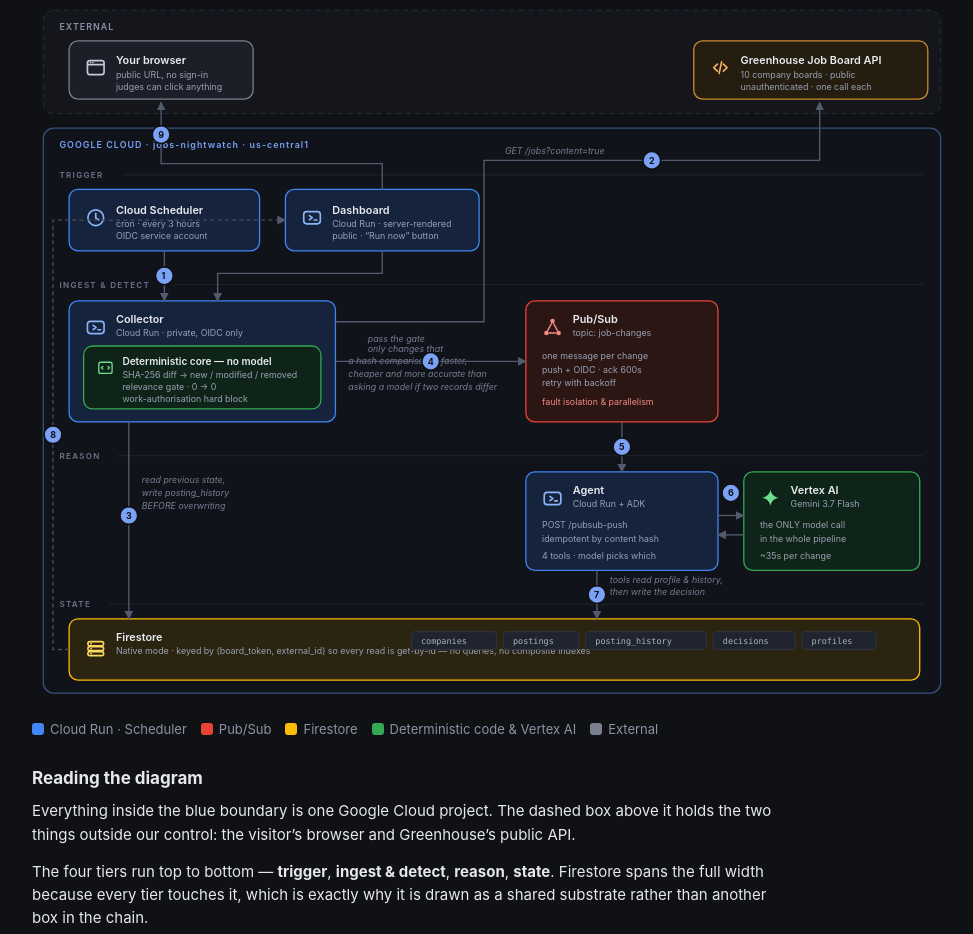
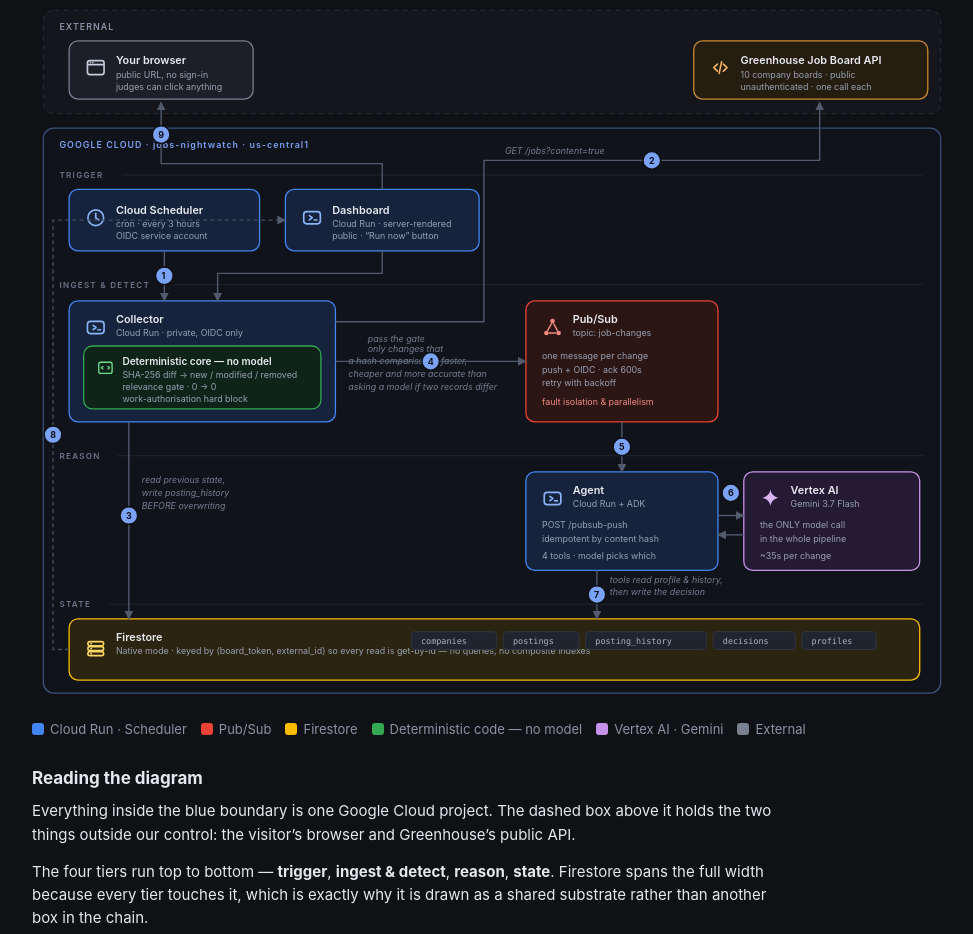
Before and after one commit to akashthecoder/jobs-nightwatch, a FastAPI app: page /architecture in a window 1280 px wide. Shown: the part 261-1195 px from the top of the page, without its empty margins (98-1071 px from the left). Run offline with FastAPI, Linux system fonts and the light colour scheme.

Commit message:
Colour Vertex AI purple so "green = deterministic" is literally true
The legend previously grouped deterministic code and Vertex AI under a
single green, which contradicted the claim the diagram is making - and
contradicted the demo narration stating everything green is
deterministic.

Green now appears on exactly one card: the deterministic core inside
the Collector. Gemini is purple, with its own legend entry.

```diff
--- a/dashboard/templates/architecture.html
+++ b/dashboard/templates/architecture.html
@@ -173,8 +173,8 @@
   <text class="sub" x="632" y="673">idempotent by content hash</text>
   <text class="sub" x="632" y="694">4 tools · model picks which</text>
 
-  <rect class="card" x="882" y="586" width="218" height="122" fill="#0f2418" stroke="#34A853"/>
-  <g color="#6ddd8f"><use href="#i-ai" x="902" y="606" width="26" height="26"/></g>
+  <rect class="card" x="882" y="586" width="218" height="122" fill="#241a33" stroke="#c792ea"/>
+  <g color="#d9b3f5"><use href="#i-ai" x="902" y="606" width="26" height="26"/></g>
   <text class="lbl" x="940" y="614">Vertex AI</text>
   <text class="sub" x="940" y="630">Gemini 3.7 Flash</text>
   <text class="sub" x="902" y="656">the ONLY model call</text>
@@ -252,7 +252,8 @@
     <span><i class="sw" style="background:#4285F4;"></i> Cloud Run · Scheduler</span>
     <span><i class="sw" style="background:#EA4335;"></i> Pub/Sub</span>
     <span><i class="sw" style="background:#FBBC04;"></i> Firestore</span>
-    <span><i class="sw" style="background:#34A853;"></i> Deterministic code &amp; Vertex AI</span>
+    <span><i class="sw" style="background:#34A853;"></i> Deterministic code &mdash; no model</span>
+    <span><i class="sw" style="background:#c792ea;"></i> Vertex AI &middot; Gemini</span>
     <span><i class="sw" style="background:#79808f;"></i> External</span>
   </div>
 </div>
```
